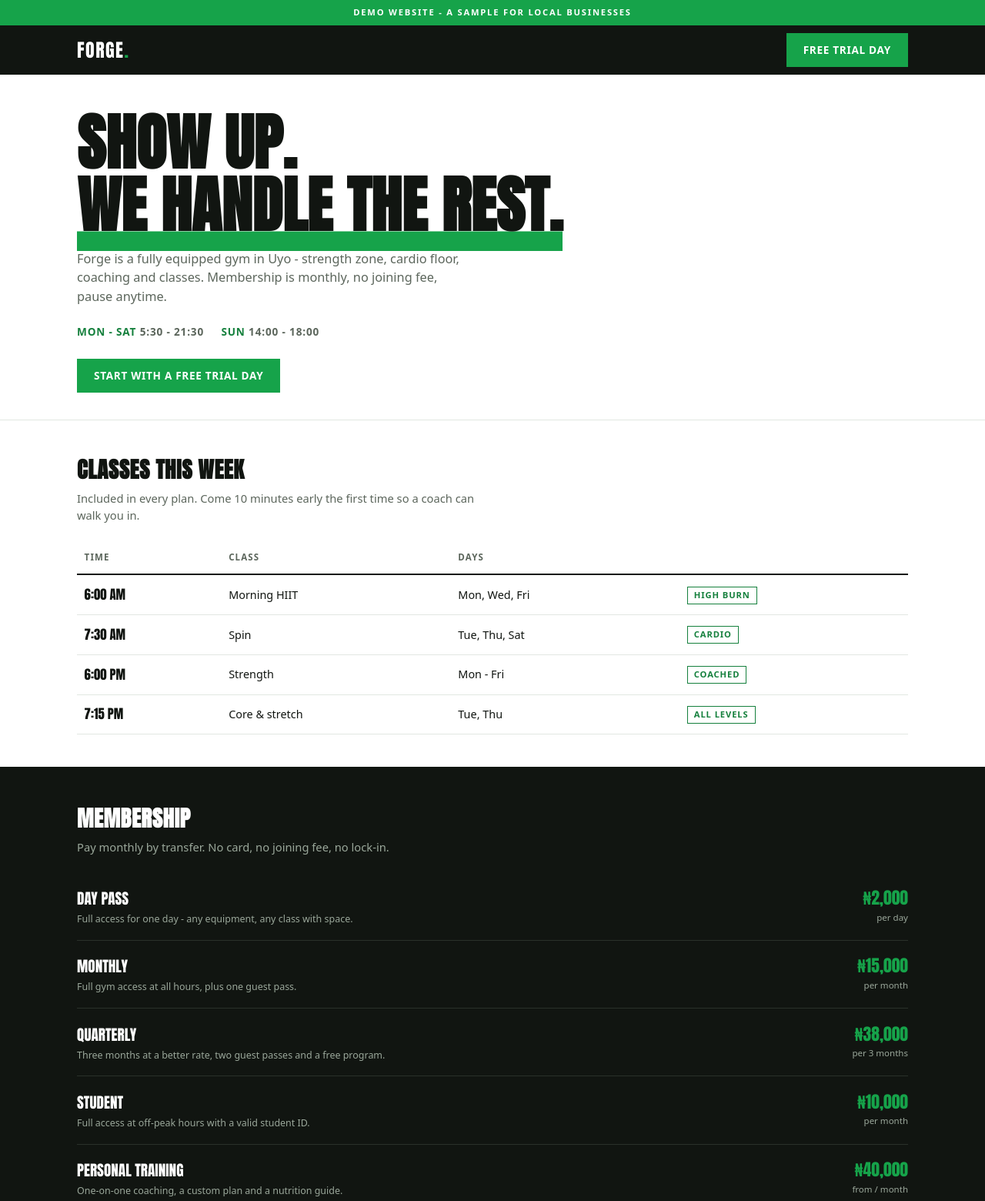
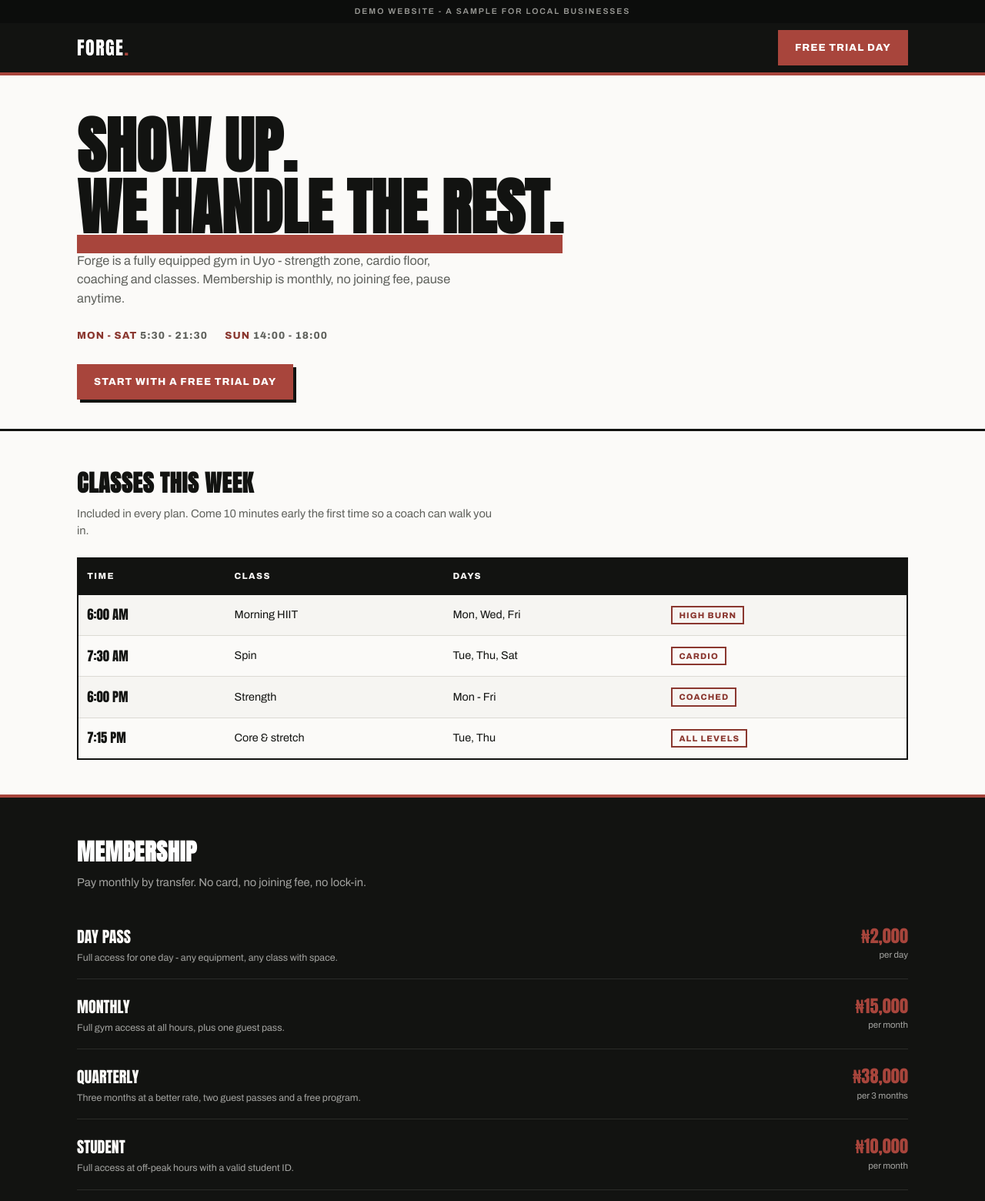
Before and after one commit to jaymarvel87/Jaymarvel87.github.io, a plain HTML site: page gym-demo/index.html in a window 1280 px wide. Shown: the top 1560 px of the page at 77% size. Drawn offline with Linux system fonts and the light colour scheme.

Commit message:
Refactor CSS styles and layout in index.html
Updated styles and structure for improved design and layout.

```diff
--- a/gym-demo/index.html
+++ b/gym-demo/index.html
@@ -7,93 +7,72 @@
 <meta name="description" content="Forge Fitness is a fictional demo gym website designed as a sample for local businesses in Uyo.">
 <link rel="preconnect" href="https://fonts.googleapis.com">
 <link rel="preconnect" href="https://fonts.gstatic.com" crossorigin>
-<link href="https://fonts.googleapis.com/css2?family=Anton&display=swap" rel="stylesheet">
+<link href="https://fonts.googleapis.com/css2?family=Anton&family=Archivo:wght@400;600;800&display=swap" rel="stylesheet">
 <style>
-:root{
-  --ink:#111511;
-  --muted:#5c665c;
-  --accent:#15803d;
-  --accent-hot:#16a34a;
-  --line:#e2e7e2;
-  --tint:#f2f6f2;
-}
+:root{--ink:#121311;--muted:#5f615c;--accent:#8a372f;--accent-hot:#a8453c;--line:#dcdad4;--tint:#f6f5f2}
 *{margin:0;padding:0;box-sizing:border-box}
 html{scroll-behavior:smooth;-webkit-text-size-adjust:100%;text-size-adjust:100%}
-body{font-family:system-ui,-apple-system,'Segoe UI',sans-serif;background:#fff;color:var(--ink);line-height:1.5;-webkit-font-smoothing:antialiased}
+body{font-family:'Archivo',system-ui,sans-serif;background:#fbfaf8;color:var(--ink);line-height:1.5;-webkit-font-smoothing:antialiased}
 img{display:block;max-width:100%}
 a{color:inherit}
 .anton{font-family:'Anton',Impact,sans-serif;font-weight:400;letter-spacing:.01em}
 .wrap{width:min(1080px,92%);margin:0 auto}
-
-.demo-strip{background:var(--accent-hot);color:#fff;text-align:center;font-size:.7rem;font-weight:800;letter-spacing:.16em;text-transform:uppercase;padding:.5rem 1rem}
-
-/* black bar */
-.bar{background:var(--ink);color:#fff}
+.demo-strip{background:#0c0d0c;color:#9a9a96;text-align:center;font-size:.66rem;font-weight:600;letter-spacing:.18em;text-transform:uppercase;padding:.45rem 1rem}
+.bar{background:var(--ink);color:#fff;border-bottom:4px solid var(--accent-hot)}
 .bar-in{display:flex;justify-content:space-between;align-items:center;height:64px}
-.brand{font-family:'Anton',Impact,sans-serif;font-size:1.5rem;letter-spacing:.06em;text-decoration:none}
+.brand{font-family:'Anton',Impact,sans-serif;font-size:1.5rem;letter-spacing:.06em;text-decoration:none;text-transform:uppercase}
 .brand span{color:var(--accent-hot)}
-.btn{display:inline-block;background:var(--accent-hot);color:#fff;text-decoration:none;font-weight:800;font-size:.85rem;letter-spacing:.05em;text-transform:uppercase;padding:12px 22px;border:none;cursor:pointer;transition:background .2s}
+.btn{display:inline-block;background:var(--accent-hot);color:#fff;text-decoration:none;font-weight:800;font-size:.82rem;letter-spacing:.08em;text-transform:uppercase;padding:13px 22px;border:none;border-radius:0;cursor:pointer;box-shadow:4px 4px 0 var(--ink);transition:all .12s}
 .btn:hover{background:var(--accent)}
-
-/* poster hero */
-.hero{padding:3rem 0 2.2rem;border-bottom:1px solid var(--line)}
-.hero h1{font-family:'Anton',Impact,sans-serif;font-size:clamp(2.6rem,9vw,5rem);line-height:1.02;text-transform:uppercase;margin-bottom:1rem}
-.hero h1 .u{box-shadow:inset 0 -0.32em var(--accent-hot)}
-.hero p{color:var(--muted);max-width:32rem;margin-bottom:1.5rem;font-size:1.02rem}
-.hero .times{font-size:.85rem;font-weight:700;text-transform:uppercase;letter-spacing:.06em;margin-bottom:1.5rem}
+.btn:active{transform:translate(2px,2px);box-shadow:2px 2px 0 var(--ink)}
+.hero{padding:3.2rem 0 2.4rem;border-bottom:3px solid var(--ink)}
+.hero h1{font-family:'Anton',Impact,sans-serif;font-size:clamp(2.6rem,9vw,5rem);line-height:1;text-transform:uppercase;margin-bottom:1.1rem}
+.hero h1 .u{box-shadow:inset 0 -0.3em var(--accent-hot)}
+.hero p{color:var(--muted);max-width:32rem;margin-bottom:1.6rem;font-size:1.02rem}
+.hero .times{font-size:.82rem;font-weight:800;text-transform:uppercase;letter-spacing:.08em;margin-bottom:1.7rem}
 .hero .times span{display:inline-block;margin-right:1.4rem}
 .hero .times b{color:var(--accent)}
-
-/* timetable */
-.classes{padding:2.6rem 0}
-h2.sec{font-family:'Anton',Impact,sans-serif;font-size:1.8rem;text-transform:uppercase;letter-spacing:.02em;margin-bottom:.3rem}
-.sec-note{color:var(--muted);font-size:.92rem;margin-bottom:1.4rem;max-width:34rem}
-.ttable{width:100%;border-collapse:collapse}
-.ttable th,.ttable td{padding:.8rem .6rem;border-bottom:1px solid var(--line);text-align:left;font-size:.9rem}
-.ttable th{font-size:.72rem;text-transform:uppercase;letter-spacing:.1em;color:var(--muted);border-bottom:2px solid var(--ink)}
+.classes{padding:2.8rem 0}
+h2.sec{font-family:'Anton',Impact,sans-serif;font-size:1.9rem;text-transform:uppercase;letter-spacing:.02em;margin-bottom:.35rem}
+.sec-note{color:var(--muted);font-size:.92rem;margin-bottom:1.5rem;max-width:34rem}
+.ttable{width:100%;border-collapse:collapse;border:2px solid var(--ink)}
+.ttable th,.ttable td{padding:.85rem .7rem;border-bottom:1px solid var(--line);text-align:left;font-size:.9rem}
+.ttable th{font-size:.72rem;text-transform:uppercase;letter-spacing:.12em;color:#fbfaf8;background:var(--ink);border-bottom:2px solid var(--ink)}
+.ttable tr:nth-child(even) td{background:var(--tint)}
 .ttable .time{font-family:'Anton',Impact,sans-serif;font-size:1.05rem;white-space:nowrap}
-.ttable .tag{display:inline-block;font-size:.7rem;font-weight:800;letter-spacing:.08em;text-transform:uppercase;color:var(--accent);border:1.5px solid var(--accent);padding:2px 8px;margin-left:8px;vertical-align:middle}
-
-/* membership rows */
-.plans{background:var(--ink);color:#fff;padding:2.8rem 0}
+.ttable .tag{display:inline-block;font-size:.68rem;font-weight:800;letter-spacing:.1em;text-transform:uppercase;color:var(--accent);border:2px solid var(--accent);border-radius:0;padding:2px 8px;margin-left:8px;vertical-align:middle}
+.plans{background:var(--ink);color:#fbfaf8;padding:3rem 0;border-top:4px solid var(--accent-hot)}
 .plans h2.sec{color:#fff}
-.plans .sec-note{color:#9aa79a}
-.plan{display:flex;justify-content:space-between;align-items:baseline;gap:1rem;padding:1.05rem 0;border-bottom:1px solid #2a312a}
-.plan .nm{font-family:'Anton',Impact,sans-serif;font-size:1.2rem;text-transform:uppercase}
-.plan .nm small{display:block;font-family:system-ui,sans-serif;font-size:.78rem;color:#9aa79a;text-transform:none;letter-spacing:0;font-weight:400;margin-top:.2rem}
-.plan .pr{font-family:'Anton',Impact,sans-serif;font-size:1.35rem;color:var(--accent-hot);white-space:nowrap;text-align:right}
-.plan .pr small{display:block;font-family:system-ui,sans-serif;font-size:.72rem;color:#9aa79a;font-weight:400}
+.plans .sec-note{color:#a3a3a0}
+.plan{display:flex;justify-content:space-between;align-items:baseline;gap:1rem;padding:1.1rem 0;border-bottom:1px solid #2b2c29}
+.plan .nm{font-family:'Anton',Impact,sans-serif;font-size:1.25rem;text-transform:uppercase}
+.plan .nm small{display:block;font-family:'Archivo',sans-serif;font-size:.78rem;color:#a3a3a0;text-transform:none;letter-spacing:0;font-weight:400;margin-top:.2rem}
+.plan .pr{font-family:'Anton',Impact,sans-serif;font-size:1.4rem;color:var(--accent-hot);white-space:nowrap;text-align:right}
+.plan .pr small{display:block;font-family:'Archivo',sans-serif;font-size:.72rem;color:#a3a3a0;font-weight:400}
 .plan .pr .inc{color:#fff;font-size:.9rem}
-.plan-notes{margin-top:1.2rem;font-size:.85rem;color:#9aa79a}
+.plan-notes{margin-top:1.3rem;font-size:.85rem;color:#a3a3a0}
 .plan-notes li{list-style:none;margin-bottom:.3rem}
-.plan-notes li::before{content:"/";color:var(--accent-hot);margin-right:.5rem}
-
-/* b&w floor photos */
-.floor{padding:2.6rem 0}
-.fgrid{display:grid;grid-template-columns:1fr 1fr;gap:6px}
-.fgrid img{width:100%;aspect-ratio:1;object-fit:cover;filter:grayscale(1) contrast(1.05)}
+.plan-notes li::before{content:"/";color:var(--accent-hot);margin-right:.5rem;font-weight:800}
+.floor{padding:2.8rem 0}
+.fgrid{display:grid;grid-template-columns:1fr 1fr;gap:4px}
+.fgrid img{width:100%;aspect-ratio:1;object-fit:cover;filter:grayscale(1) contrast(1.1)}
 @media(min-width:700px){.fgrid{grid-template-columns:repeat(4,1fr)}}
-
-/* trial form */
-.trial{border-top:1px solid var(--line);padding:2.6rem 0}
-.trial-grid{display:grid;gap:1.6rem}
+.trial{border-top:3px solid var(--ink);padding:2.8rem 0}
+.trial-grid{display:grid;gap:1.8rem}
 @media(min-width:760px){.trial-grid{grid-template-columns:1fr 1fr}}
-.trial form{border:2px solid var(--ink);padding:1.4rem}
-label{display:block;font-size:.75rem;font-weight:800;text-transform:uppercase;letter-spacing:.06em;margin:0 0 .3rem}
-input,select{width:100%;padding:12px 12px;border:1.5px solid var(--line);border-radius:0;font:inherit;background:#fff;margin-bottom:.9rem}
+.trial form{border:3px solid var(--ink);padding:1.5rem;box-shadow:8px 8px 0 var(--line);background:#fff}
+label{display:block;font-size:.72rem;font-weight:800;text-transform:uppercase;letter-spacing:.08em;margin:0 0 .35rem}
+input,select{width:100%;padding:12px 12px;border:2px solid var(--ink);border-radius:0;font:inherit;background:#fff;margin-bottom:1rem}
 input:focus,select:focus{outline:2px solid var(--accent-hot);border-color:transparent}
-.form-note{font-size:.78rem;color:var(--muted);margin-top:.7rem}
+.form-note{font-size:.78rem;color:var(--muted);margin-top:.8rem}
 .trial-side p{color:var(--muted);margin-bottom:.9rem;max-width:30rem}
-.trial-side .big{font-family:'Anton',Impact,sans-serif;font-size:1.6rem;color:var(--ink);text-transform:uppercase;line-height:1.15;margin-bottom:1rem}
-
-/* info */
-.info{border-top:1px solid var(--line);padding:2rem 0 2.4rem;font-size:.92rem}
-.info-grid{display:grid;gap:1rem}
+.trial-side .big{font-family:'Anton',Impact,sans-serif;font-size:1.7rem;color:var(--ink);text-transform:uppercase;line-height:1.1;margin-bottom:1.1rem}
+.info{border-top:1px solid var(--line);padding:2.2rem 0 2.6rem;font-size:.92rem}
+.info-grid{display:grid;gap:1.1rem}
 @media(min-width:700px){.info-grid{grid-template-columns:1fr 1fr 1fr}}
-.info b{display:block;font-size:.75rem;text-transform:uppercase;letter-spacing:.08em;color:var(--muted);margin-bottom:.2rem}
-.info a{color:var(--accent);font-weight:700}
-
-footer{background:var(--ink);color:#9aa79a;padding:1.6rem 0 2.2rem;font-size:.78rem;text-align:center}
+.info b{display:block;font-size:.72rem;text-transform:uppercase;letter-spacing:.1em;color:var(--muted);margin-bottom:.25rem}
+.info a{color:var(--accent);font-weight:800}
+footer{background:var(--ink);color:#a3a3a0;padding:1.8rem 0 2.4rem;font-size:.78rem;text-align:center;border-top:4px solid var(--accent-hot)}
 footer a{color:#fff}
 </style>
 </head>
```
